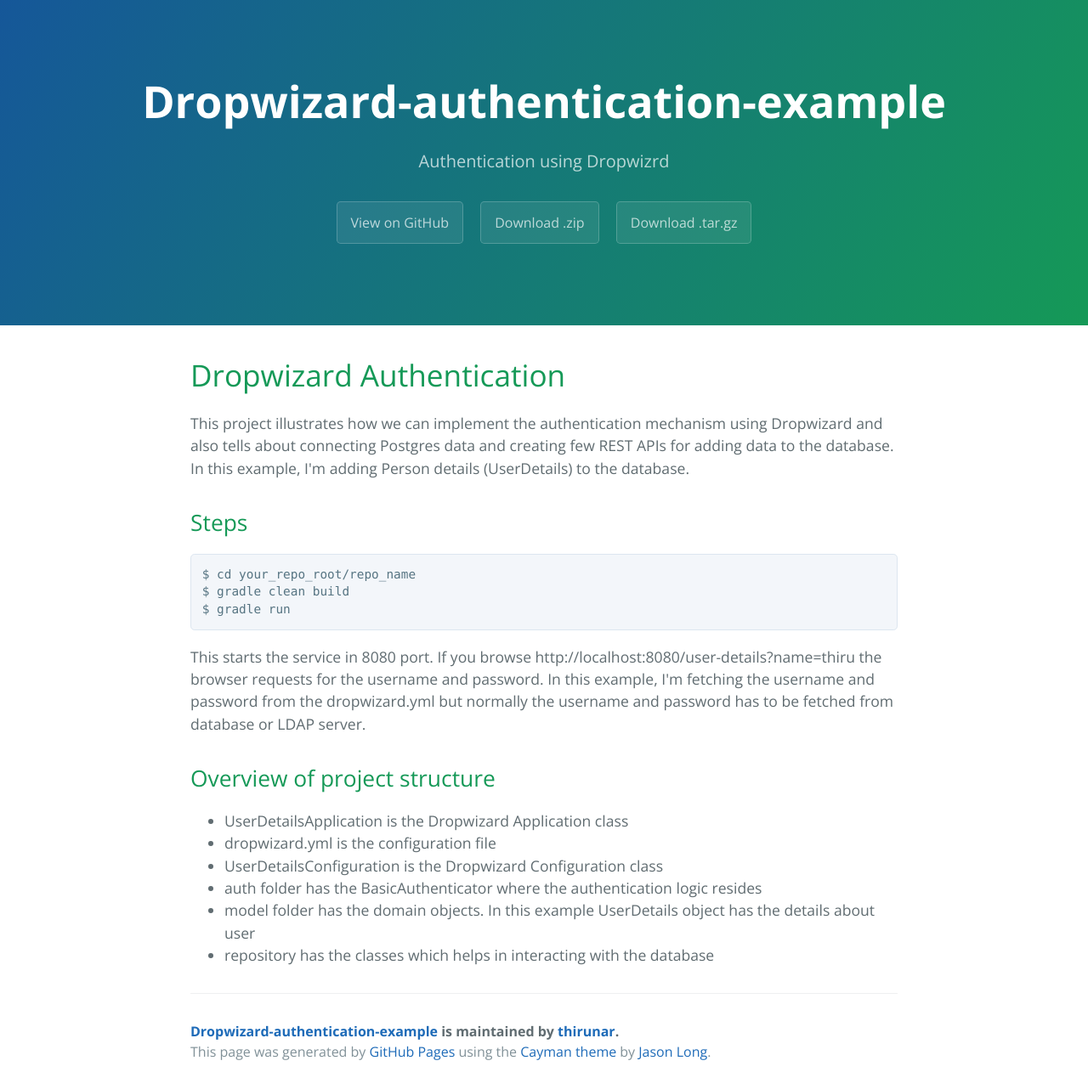
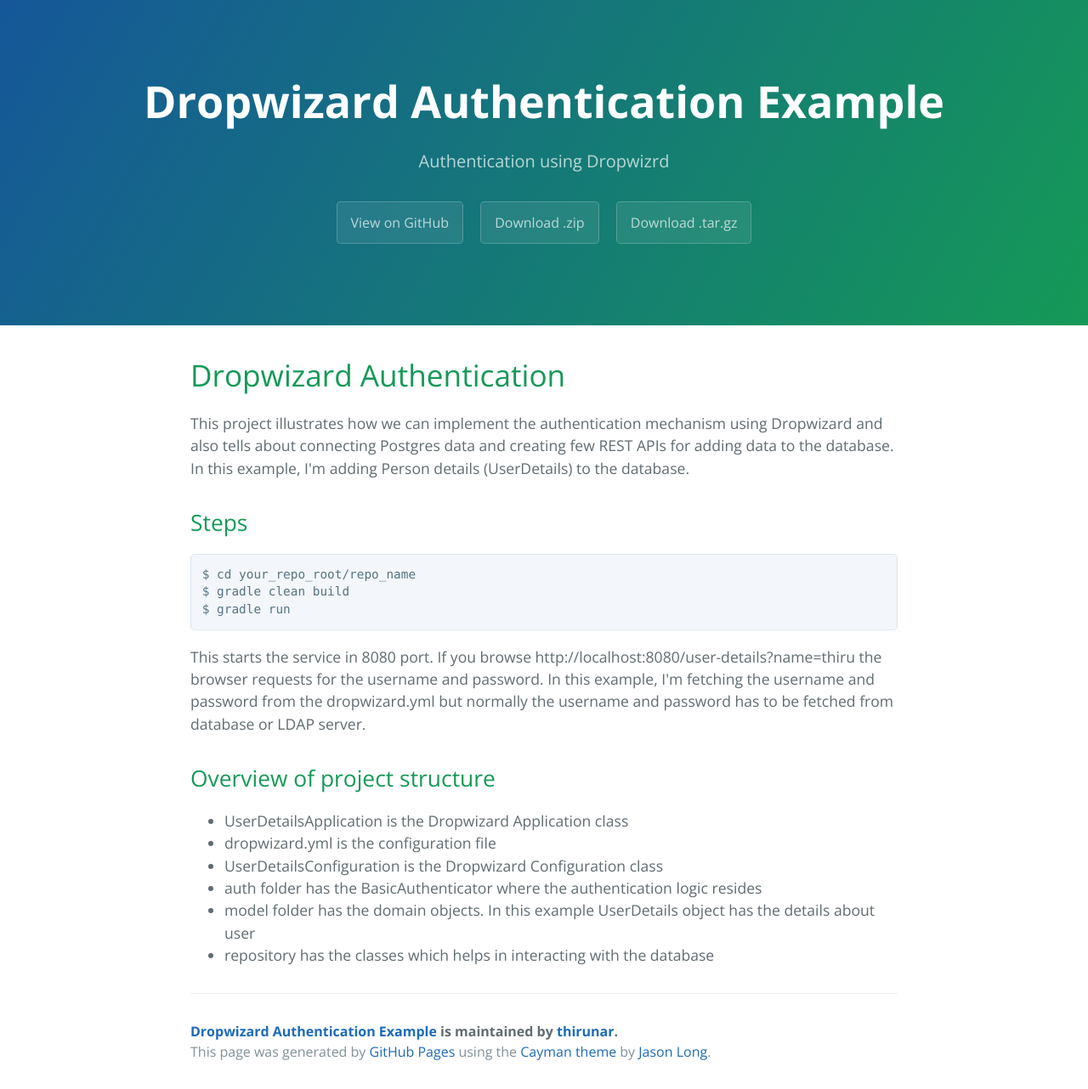
Before and after one commit to thirunar/dropwizard-authentication-example, a plain HTML site: page index.html in a window 1280 px wide. Shown: the whole page at 85% size. Drawn offline with nearby package versions, Linux system fonts and the light colour scheme.

```diff
--- a/index.html
+++ b/index.html
@@ -2,7 +2,7 @@
 <html lang="en-us">
   <head>
     <meta charset="UTF-8">
-    <title>Dropwizard-authentication-example by thirunar</title>
+    <title>Dropwizard Authentication Example by thirunar</title>
     <meta name="viewport" content="width=device-width, initial-scale=1">
     <link rel="stylesheet" type="text/css" href="stylesheets/normalize.css" media="screen">
     <link href='http://fonts.googleapis.com/css?family=Open+Sans:400,700' rel='stylesheet' type='text/css'>
@@ -11,7 +11,7 @@
   </head>
   <body>
     <section class="page-header">
-      <h1 class="project-name">Dropwizard-authentication-example</h1>
+      <h1 class="project-name">Dropwizard Authentication Example</h1>
       <h2 class="project-tagline">Authentication using Dropwizrd</h2>
       <a href="https://github.com/thirunar/dropwizard-authentication-example" class="btn">View on GitHub</a>
       <a href="https://github.com/thirunar/dropwizard-authentication-example/zipball/master" class="btn">Download .zip</a>
@@ -47,7 +47,7 @@ $ gradle run
 </ul>
 
       <footer class="site-footer">
-        <span class="site-footer-owner"><a href="https://github.com/thirunar/dropwizard-authentication-example">Dropwizard-authentication-example</a> is maintained by <a href="https://github.com/thirunar">thirunar</a>.</span>
+        <span class="site-footer-owner"><a href="https://github.com/thirunar/dropwizard-authentication-example">Dropwizard Authentication Example</a> is maintained by <a href="https://github.com/thirunar">thirunar</a>.</span>
 
         <span class="site-footer-credits">This page was generated by <a href="https://pages.github.com">GitHub Pages</a> using the <a href="https://github.com/jasonlong/cayman-theme">Cayman theme</a> by <a href="https://twitter.com/jasonlong">Jason Long</a>.</span>
       </footer>
```
Also changed, not shown: params.json (+1 -1 lines).
